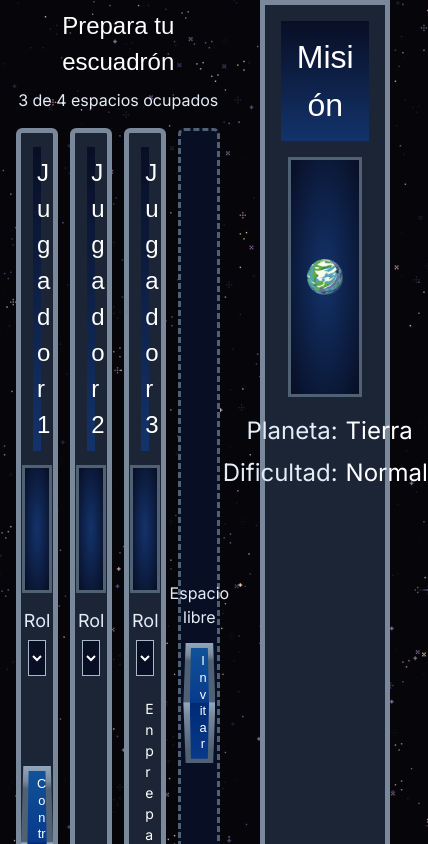
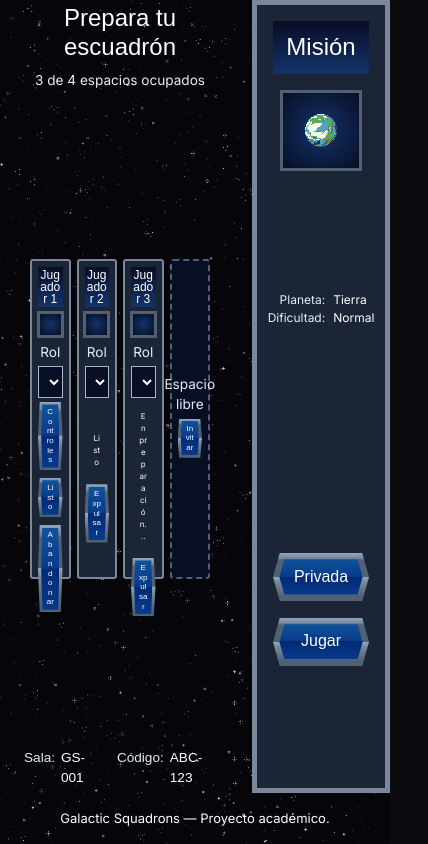
Before and after one commit to GeinerMB/proyecto-C00870-C15464-C25063-C27534, a React (Vite) app: page /#/lobby in a window 390 px wide. Shown: the top 844 px of the page, 428 px wide, since content can reach past the window. Built offline with nearby package versions, Linux system fonts and the light colour scheme; a web font is replaced by a local one.

Commit message:
Lobby responsive design
Added a responsive design for Lobby page and implemented general ajustments for a better design

```diff
--- a/src/pages/Lobby.jsx
+++ b/src/pages/Lobby.jsx
@@ -214,12 +214,10 @@ export default function Lobby() {
           </header>
 
           <figure className="lobby-mission-preview">
-            <img
+            <span
               className="lobby-mission-planet"
-              src={planetImage}
-              alt="Imagen del planeta Tierra"
-              width="100"
-              height="100"
+              role="img"
+              aria-label="Planeta de la misión"
             />
           </figure>
 
--- a/src/styles/lobby.css
+++ b/src/styles/lobby.css
@@ -1,6 +1,10 @@
 /* ==========================================================================
 	Galactic Squadrons - Lobby Styles
 	========================================================================== */
+
+:root {
+  --player-card-max-height: 40rem;
+}
 
 /* --------------------------------------------------------------------------
    1. Lobby
@@ -45,8 +49,10 @@
   min-width: 0;
 
   padding: 0.5rem var(--space-1);
+  gap: 0.75rem;
 }
 
+/* Header and footer of the lobby panel */
 .lobby-room_header,
 .lobby-room_footer {
   flex: 0 0 auto;
@@ -69,6 +75,7 @@
   margin: 0;
 }
 
+/* Lobby room code and room number */
 .lobby-room_details {
   display: flex;
   justify-content: space-between;
@@ -128,14 +135,17 @@
   overflow-wrap: anywhere;
 }
 
-/* Presentación del planeta. */
+/* Planet preview background */
 .lobby-mission-preview {
   display: flex;
   align-items: center;
   justify-content: center;
+  flex: 0 0 auto;
 
-  width: 85%;
-  min-height: 15rem;
+  aspect-ratio: 1 / 1;
+  height: auto;
+  min-height: 0;
+  width: min(85%, 38dvh);
   margin: 0;
   padding: 1rem;
 
@@ -146,20 +156,34 @@
   );
 }
 
+/* Planet preview image */
 .lobby-mission-planet {
   display: block;
-  width: 10rem;
-  max-width: 100%;
+  flex: 0 0 auto;
+
+
+  width: 75%;
   height: auto;
+  aspect-ratio: 1 / 1;
+
+  background-image: var(--earth-sprite);
+  background-repeat: no-repeat;
+
+  background-size: 8000% 100%;
+  background-position: 0% 0%;
+
+  image-rendering: pixelated;
+  animation: lobby-planet-rotation 15s steps(80, jump-none) infinite;
 }
 
+/* Mission details: Planet and level difficulty */
 .lobby-mission-details {
   display: grid;
   grid-template-columns: auto auto;
   justify-content: center;
-  gap: 0.375rem 0.5rem;
+  gap: 0.25rem 0.5rem;
 
-  margin: 0;
+  margin-block: auto;
   font-size: 1.5rem;
 }
 
@@ -173,14 +197,15 @@
   text-align: left;
 }
 
+/* Mission panel buttons: Join and Leave */
 .lobby-mission-actions {
   display: flex;
   flex-direction: column;
   align-items: center;
-  gap: 0.5rem;
+  gap: max(var(--space-4), 2dvh);
 
   width: 100%;
-  margin-top: auto;
+  margin-block: auto;
 
   max-width: var(--button-width);
 }
@@ -206,10 +231,11 @@
   display: flex;
   align-items: stretch;
   gap: 0.75rem;
+  max-height: var(--player-card-max-height);
   flex: 1;
 
-  margin: 0;
-  padding: 0;
+  margin: auto 1.5rem;
+  padding: 0 1rem;
   list-style: none;
 }
 
@@ -220,16 +246,18 @@
   min-width: 0;
 }
 
+/* Player card: name, ship preview, role selection, status and actions */
 .player-card {
   display: flex;
   flex-direction: column;
   align-items: center;
-  gap: 0.875rem;
+  gap: 0.5rem;
 
   width: 100%;
   min-width: 0;
   min-height: 28rem;
   padding: 0.875rem;
+  padding-bottom: clamp(1.5rem, 3dvh, 2.5rem);
   border-radius: 0.4rem;
 
   border: 5px solid var(--button-border-mid);
@@ -251,15 +279,21 @@
   overflow-wrap: anywhere;
 }
 
+/* Player ship preview background */
 .player-ship-preview {
   display: flex;
   align-items: center;
   justify-content: center;
 
-  width: 100%;
-  min-height: 8rem;
+  flex: 0 0 auto;
+
+  aspect-ratio: 1 / 1;
+  height: auto;
+  min-height: 0;
+  width: min(100%, 20dvh);
+  max-width: calc(var(--player-card-max-height) * 0.35);
   margin: 0;
-  padding: 0.75rem;
+  padding: 0.65rem;
 
   border: 3px solid var(--button-border-dark);
   background: radial-gradient(
@@ -268,18 +302,23 @@
   );
 }
 
+/* Player ship preview image */
 .player-card-ship {
   display: block;
-  width: 6rem;
-  height: 6rem;
+  width: 60%;
+  max-width: 100%;
+  height: auto;
+
+  aspect-ratio: 1 / 1;
   object-fit: contain;
+  image-rendering: pixelated;
 }
 
 .player-card-role {
   display: flex;
   flex-direction: column;
   align-items: center;
-  gap: 0.375rem;
+  gap: 0.25rem;
 
   width: 100%;
 }
@@ -289,6 +328,7 @@
   color: var(--dialog-metal-light);
 }
 
+/* Player role selection dropdown */
 .player-card-role-select {
   width: 100%;
   min-width: 0;
@@ -304,15 +344,16 @@
   font-size: 0.875rem;
 }
 
+/* Player card action buttons and status */
 .player-card-actions,
 .player-card-status {
   display: flex;
   flex-direction: column;
   align-items: center;
-  gap: 0.1rem;
+  gap: 0.5rem;
 
   width: 100%;
-  margin-top: auto;
+  margin-block: auto;
 }
 
 .player-card-status > p {
@@ -326,11 +367,12 @@
 
 .player-card-button {
   width: 100%;
-  min-height: 2.75rem;
+  min-height: 3rem;
   margin: 0;
   padding: 0.65rem 1rem;
+  max-width: 15rem;
 
-  font-size: 0.8rem;
+  font-size: 1rem;
   line-height: 1.3;
   overflow-wrap: anywhere;
 }
@@ -339,6 +381,7 @@
   inset: 0.3rem 0.4rem;
 }
 
+/* Player card empty state */
 .player-card-empty {
   display: flex;
   flex-direction: column;
@@ -356,3 +399,139 @@
 .player-card-empty > .player-card-button-invite {
   margin-bottom: auto;
 }
+
+/* --------------------------------------------------------------------------
+   3. Buttons
+   -------------------------------------------------------------------------- */
+
+
+
+/* --------------------------------------------------------------------------
+   4. Effects
+   -------------------------------------------------------------------------- */
+
+
+
+/* ==========================================================================
+   5. Responsive Design
+   -------------------------------------------------------------------------- */
+
+@media (width < 1385px), (height < 720px) {
+
+  #root:has(> main > .lobby) {
+    --lobby-unit: clamp(0.5rem, min(1.155vw, 2.22dvh), 1rem);
+    --player-card-max-height: calc(40 * var(--lobby-unit));
+  }
+
+  .lobby {
+    gap: calc(1.5 * var(--lobby-unit));
+  }
+
+  .lobby-room {
+    padding: calc(0.5 * var(--lobby-unit)) var(--lobby-unit);
+    gap: calc(0.75 * var(--lobby-unit));
+  }
+
+
+  .lobby-room_title,
+  .lobby-mission_title {
+    font-size: clamp(1.5rem, min(2.3vw, 4.4dvh), 2rem);
+    line-height: 1.2;
+  }
+
+  /* Mission details. */
+  .lobby-mission-details {
+    font-size: clamp(0.75rem, min(1.25vw, 3dvh), 1.5rem);
+    line-height: 1.2;
+  }
+
+  .lobby-room_occupancy,
+  .lobby-room_details,
+  .player-card-empty > p {
+    font-size: clamp(0.85rem, min(1.15vw, 2.2dvh), 1rem);
+  }
+
+  .players-list {
+    margin-inline: calc(0.75 * var(--lobby-unit));
+    padding-inline: 1rem;
+    gap: calc(0.75 * var(--lobby-unit));
+  }
+
+  .lobby-room_details {
+    padding-inline: 1rem;
+  }
+
+  .player-card {
+    min-height: 0;
+    padding: calc(0.75 * var(--lobby-unit));
+    padding-bottom: calc(1.5 * var(--lobby-unit));
+    gap: calc(0.5 * var(--lobby-unit));
+
+    border-width: max(2px, calc(0.3125 * var(--lobby-unit)));
+    border-radius: calc(0.4 * var(--lobby-unit));
+  }
+
+
+  .player-card_name {
+    font-size: max(0.75rem, calc(1.5 * var(--lobby-unit)));
+    line-height: 1;
+    padding:
+      calc(0.25 * var(--lobby-unit))
+      calc(0.1 * var(--lobby-unit));
+  }
+
+  .player-card-role-label {
+    font-size: clamp(0.85rem, min(1.15vw, 2.5dvh), 1rem);
+  }
+
+  .player-card-role-select,
+  .player-card-status > p {
+    font-size: clamp(0.5rem, min(1vw, 2dvh), 0.875rem);
+  }
+
+  /* Buttons of the cards. */
+  .player-card-button {
+    font-size: clamp(0.5rem, min(1vw, 2dvh), 1rem);
+    line-height: 1.2;
+
+    min-height: max(1.5rem, 3em);
+    max-width: 15em;
+    padding: 0.65em 1em;
+  }
+
+  .player-card-button::after {
+    inset: 0.3em 0.4em;
+  }
+
+  .lobby-mission-actions {
+    gap: max(var(--space-1), 2dvh);
+  }
+
+  /* Buttons of the mission. */
+  /* 1em = 16px */
+  .lobby-mission-button {
+    font-size: clamp(1rem, min(1.5vw, 2.8dvh), 1.3rem);
+    line-height: 1.3;
+
+    min-height: 3em;
+    max-width: 14em;
+    padding: 0.6em 0.8em;
+  }
+
+  .lobby-mission-button::after {
+    inset: 0.4em;
+  }
+}
+
+/* ==========================================================================
+   6. Animations
+   -------------------------------------------------------------------------- */
+@keyframes lobby-planet-rotation {
+  from {
+    background-position: 0% 0%;
+  }
+
+  to {
+    background-position: 100% 0%;
+  }
+}
```
